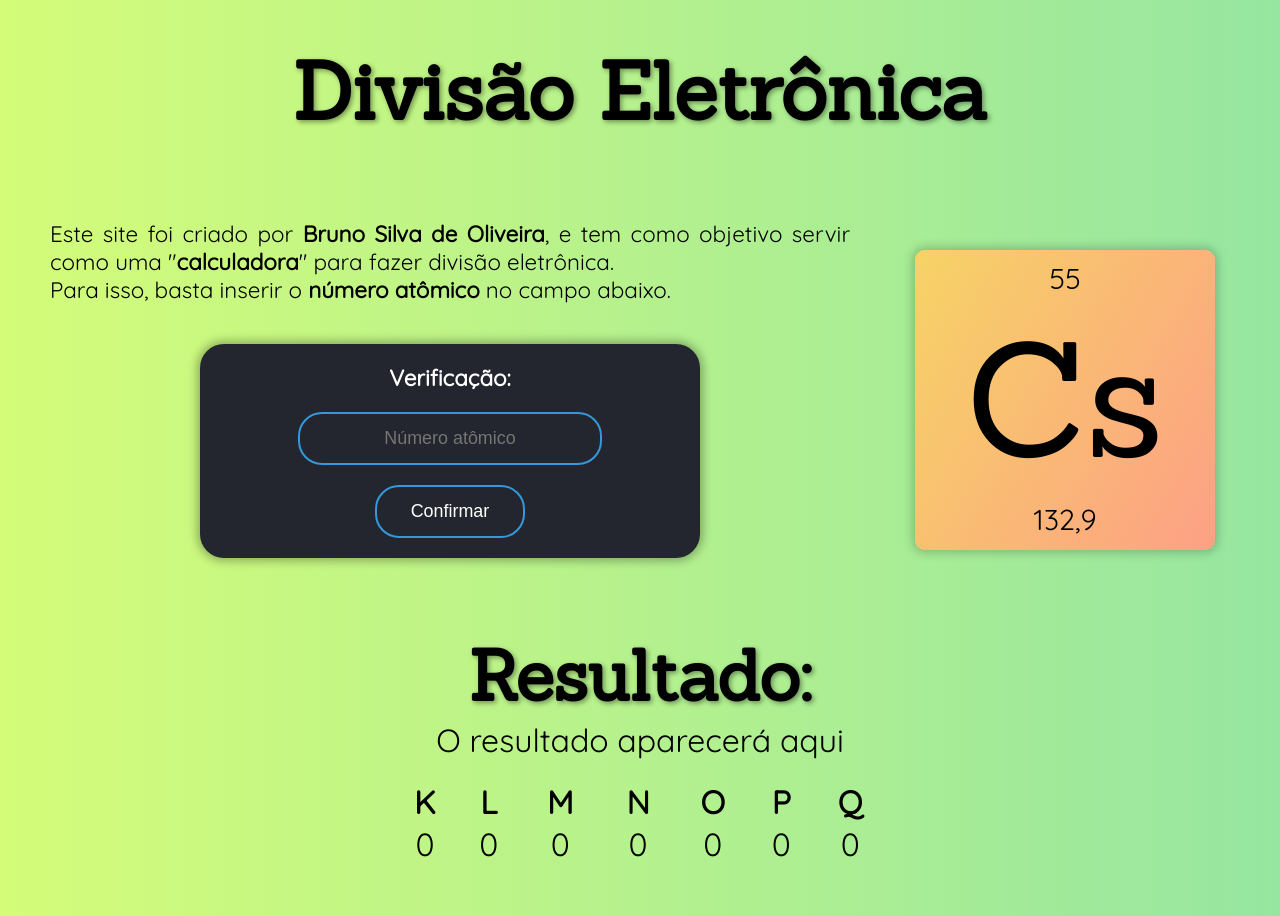
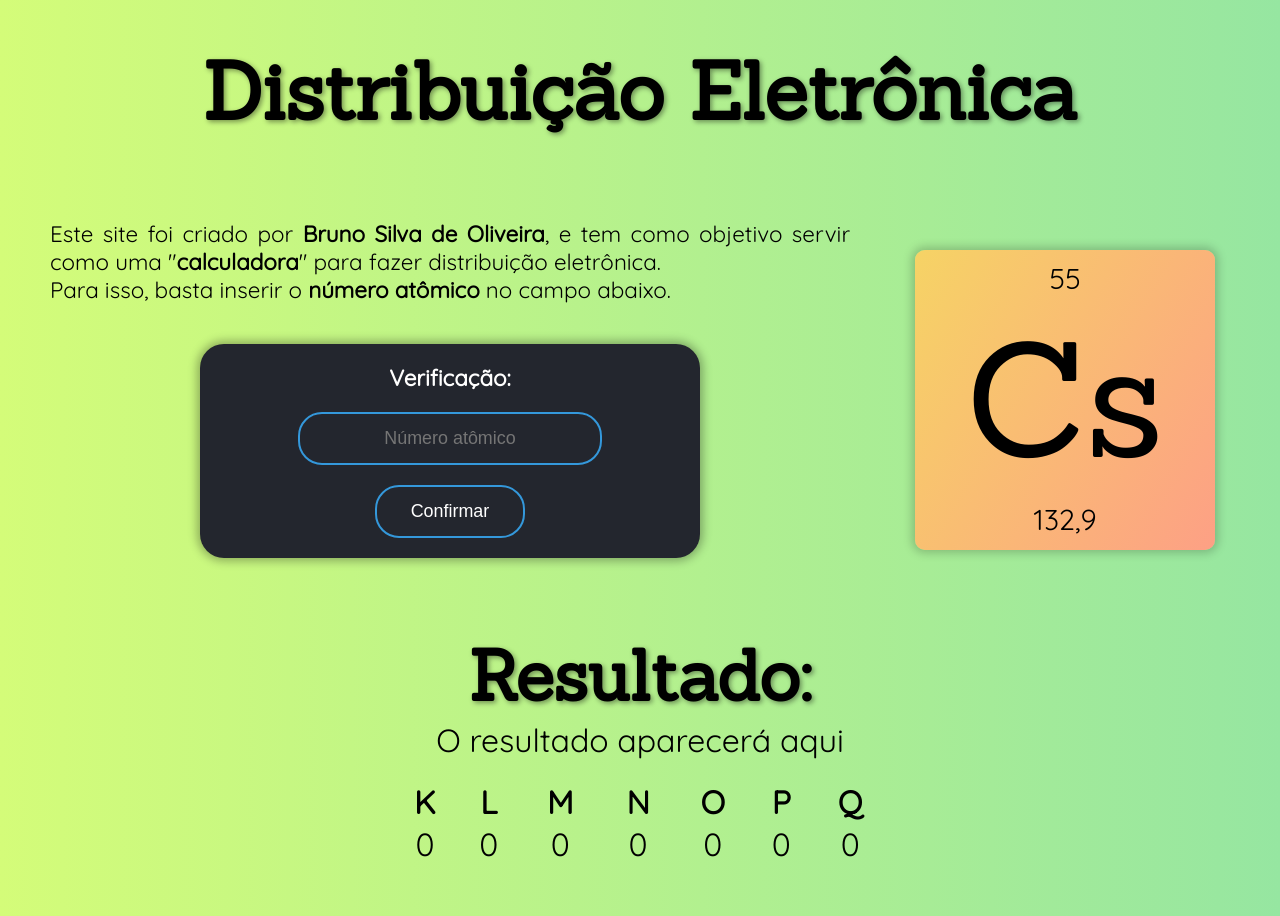
Before and after one commit to TheBrunno/divisao-eletronica, a plain HTML site: page index.html in a window 1280 px wide. Drawn offline with Linux system fonts and the light colour scheme.

Commit message:
Correção

```diff
--- a/index.html
+++ b/index.html
@@ -4,7 +4,7 @@
     <meta charset="UTF-8">
     <meta http-equiv="X-UA-Compatible" content="IE=edge">
     <meta name="viewport" content="width=device-width, initial-scale=1.0">
-    <title>Divisão Eletrônica</title>
+    <title>Distribuição Eletrônica</title>
     <link rel="stylesheet" href="style.css">
     <link rel="preconnect" href="https://fonts.gstatic.com">
     <link href="https://fonts.googleapis.com/css2?family=Quicksand&family=Sanchez&display=swap" rel="stylesheet">
@@ -12,13 +12,13 @@
 <body>
     <header>
         <h1>
-            Divisão Eletrônica
+            Distribuição Eletrônica
         </h1>
     </header>
     <main>
         <section class="text">
             <p>
-                Este site foi criado por <span id="bold">Bruno Silva de Oliveira</span>, e tem como objetivo servir como uma "<span id="bold">calculadora</span>" para fazer divisão eletrônica. <br>Para isso, basta inserir o <span id="bold">número atômico</span> no campo abaixo.
+                Este site foi criado por <span id="bold">Bruno Silva de Oliveira</span>, e tem como objetivo servir como uma "<span id="bold">calculadora</span>" para fazer distribuição eletrônica. <br>Para isso, basta inserir o <span id="bold">número atômico</span> no campo abaixo.
             </p>
             <div class="camp">
                 <p>Verificação:</p>
```
